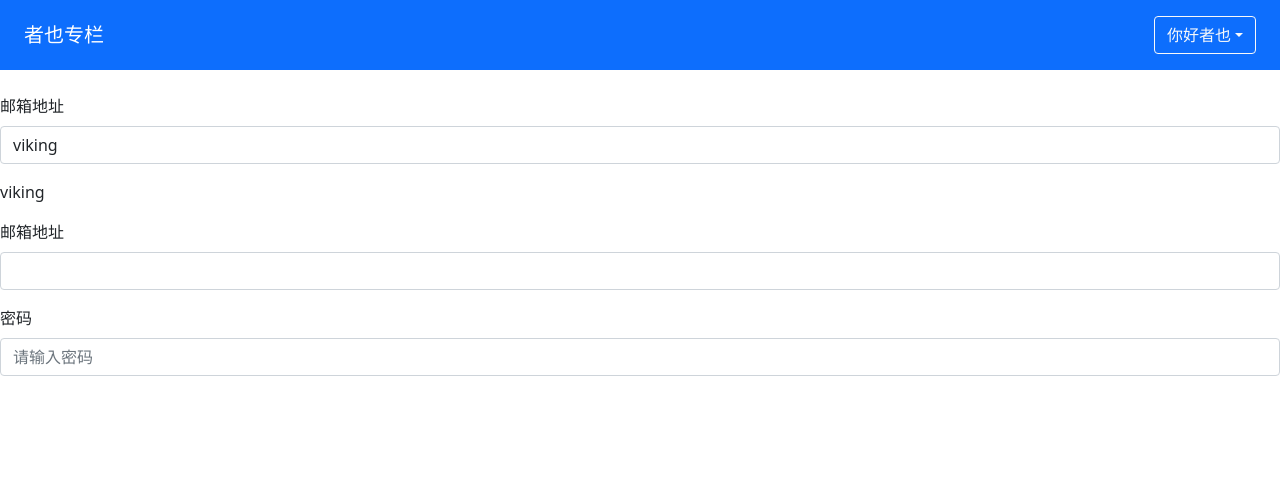
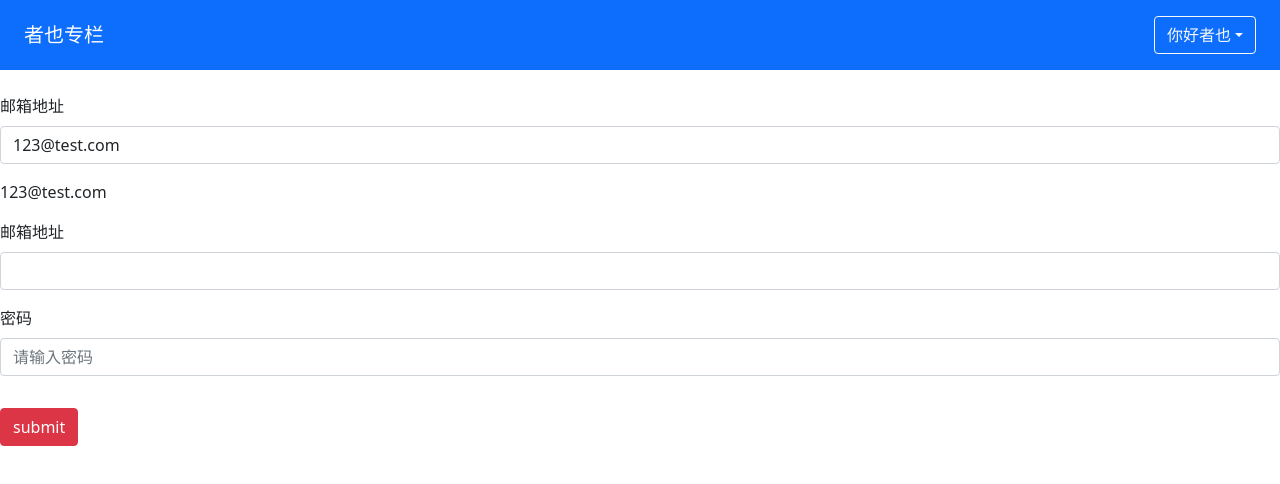
Before and after one commit to isolcat/zheye, a Vue app: page / in a window 1280 px wide. Shown: the top 484 px of the page. Built offline with nearby package versions, Linux system fonts and the light colour scheme.

Commit message:
ValidateForm组件

```diff
--- a/package.json
+++ b/package.json
@@ -9,6 +9,7 @@
   },
   "dependencies": {
     "bootstrap": "^5.1.3",
+    "mitt": "^2.1.0",
     "vue": "^3.2.13",
     "vue-router": "^4.0.3",
     "vuex": "^4.0.0"
--- a/src/App.vue
+++ b/src/App.vue
@@ -2,10 +2,10 @@
   <div class="container"></div>
   <global-header :user="currentUser"> </global-header>
   <!-- <column-list :list="list"></column-list> -->
-  <form action="">
+  <validate-form @form-submit="onFormSubmit">
     <div class="mb-3">
       <label class="form-label">邮箱地址</label>
-      <validate-input :rules="emailRules" v-model="emailVal" placeholder="请输入邮箱" type="text"></validate-input>
+      <validate-input :rules="emailRules" v-model="emailVal" placeholder="请输入邮箱" type="text" ref="inputRef"></validate-input>
       {{emailVal}}
     </div>
 
@@ -18,7 +18,10 @@
       <label class="form-label">密码</label>
       <validate-input type="password" placeholder="请输入密码" :rules="passwordRules" v-model="passwordVal"></validate-input>
     </div>
-  </form>
+    <template #submit>
+      <span class="btn btn-danger">submit</span>
+    </template>
+  </validate-form>
 </template>
 
 <script lang="ts">
@@ -27,7 +30,7 @@ import 'bootstrap/dist/css/bootstrap.min.css'
 // import ColumnList, { ColumnProps } from './components/ColumnList.vue'
 import GlobalHeader, { UserProps } from './components/GlobalHeader.vue'
 import ValidateInput, { RulesProp } from './components/ValidateInput.vue'
-
+import ValidateForm from './components/ValidateForm.vue'
 // const testData:ColumnProps[] = [
 //   {
 //     id: 1,
@@ -54,11 +57,13 @@ export default defineComponent({
   components: {
     // ColumnList,
     GlobalHeader,
-    ValidateInput
+    ValidateInput,
+    ValidateForm
   },
   inheritAttrs: false,
   setup () {
-    const emailVal = ref('viking')
+    const inputRef = ref<any>()
+    const emailVal = ref('123@test.com')
     const emailRules:RulesProp = [
       { type: 'required', message: '邮箱不能为空' },
       { type: 'email', message: '邮箱格式不正确' }
@@ -81,6 +86,9 @@ export default defineComponent({
       isLogin: true,
       name: '者也'
     }
+    const onFormSubmit = (result:boolean) => {
+      console.log('result', result)
+    }
     return {
       // list: testData,
       currentUser,
@@ -88,7 +96,9 @@ export default defineComponent({
       emailRef,
       validateEmail,
       emailRules,
-      emailVal
+      emailVal,
+      onFormSubmit,
+      inputRef
     }
   }
 })
--- /dev/null
+++ b/src/components/ValidateForm.vue
@@ -0,0 +1,43 @@
+<template>
+  <form class="validate-form-container">
+    <slot name="default"></slot>
+    <div class="submit-area" @click.prevent="submitForm">
+      <slot name="submit">
+        <button type="submit" class="btn btn-primary">提交</button>
+      </slot>
+    </div>
+  </form>
+</template>
+
+<script lang="ts">
+import { defineComponent, onUnmounted } from 'vue'
+import mitt from 'mitt'
+type ValidateFunc = () => boolean
+export const emitter = mitt()
+export default defineComponent({
+  emits: ['form-submit'],
+  setup (props, context) {
+    let funcArr: ValidateFunc[] = []
+    const submitForm = () => {
+      const result = funcArr.map(func => func()).every(result => result)
+      context.emit('form-submit', result)
+    }
+    const a:ValidateFunc = () => {
+      return true
+    }
+    const callback = (func:ValidateFunc) => {
+      if (func) {
+        funcArr.push(func)
+      }
+    }
+    emitter.on('form-item-created', () => { callback(a) })
+    onUnmounted(() => {
+      emitter.off('form-item-created', () => { callback(a) })
+      funcArr = []
+    })
+    return {
+      submitForm
+    }
+  }
+})
+</script>
--- a/src/components/ValidateInput.vue
+++ b/src/components/ValidateInput.vue
@@ -1,41 +1,58 @@
 <template>
   <div class="validate-input-container pb-3">
     <input
+      v-if="tag !== 'textarea'"
       class="form-control"
       :class="{'is-invalid': inputRef.error}"
-      :value="inputRef.val"
       @blur="validateInput"
-      @input="updateValue"
+      v-model="inputRef.val"
       v-bind="$attrs"
     >
+    <textarea
+      v-else
+      class="form-control"
+      :class="{'is-invalid': inputRef.error}"
+      @blur="validateInput"
+      v-model="inputRef.val"
+      v-bind="$attrs"
+    >
+    </textarea>
     <span v-if="inputRef.error" class="invalid-feedback">{{inputRef.message}}</span>
   </div>
 </template>
 
 <script lang="ts">
-import { defineComponent, reactive, PropType } from 'vue'
+import { defineComponent, reactive, PropType, onMounted, computed } from 'vue'
+import { emitter } from './ValidateForm.vue'
 const emailReg = /^[a-zA-Z0-9.!#$%&’*+/=?^_`{|}~-]+@[a-zA-Z0-9-]+(?:\.[a-zA-Z0-9-]+)*$/
 interface RuleProp {
-  type: 'required' | 'email';
+  type: 'required' | 'email' | 'custom';
   message: string;
+  validator?: () => boolean;
 }
 export type RulesProp = RuleProp[]
+export type TagType = 'input' | 'textarea'
 export default defineComponent({
   props: {
     rules: Array as PropType<RulesProp>,
-    modelValue: String
+    modelValue: String,
+    tag: {
+      type: String as PropType<TagType>,
+      default: 'input'
+    }
   },
+  inheritAttrs: false,
   setup (props, context) {
     const inputRef = reactive({
-      val: props.modelValue || '',
+      val: computed({
+        get: () => props.modelValue || '',
+        set: val => {
+          context.emit('update:modelValue', val)
+        }
+      }),
       error: false,
       message: ''
     })
-    const updateValue = (e:Event) => {
-      const targetValue = (e.target as HTMLInputElement).value
-      inputRef.val = targetValue
-      context.emit('update:modelValue', targetValue)
-    }
     const validateInput = () => {
       if (props.rules) {
         const allPassed = props.rules.every(rule => {
@@ -48,18 +65,25 @@ export default defineComponent({
             case 'email':
               passed = emailReg.test(inputRef.val)
               break
+            case 'custom':
+              passed = rule.validator ? rule.validator() : true
+              break
             default:
               break
           }
           return passed
         })
         inputRef.error = !allPassed
+        return allPassed
       }
+      return true
     }
+    onMounted(() => {
+      emitter.emit('form-item-created', validateInput)
+    })
     return {
       inputRef,
-      validateInput,
-      updateValue
+      validateInput
     }
   }
 })
```
Also changed, not shown: 1 other file (tests, documents, lock files or other folders).
